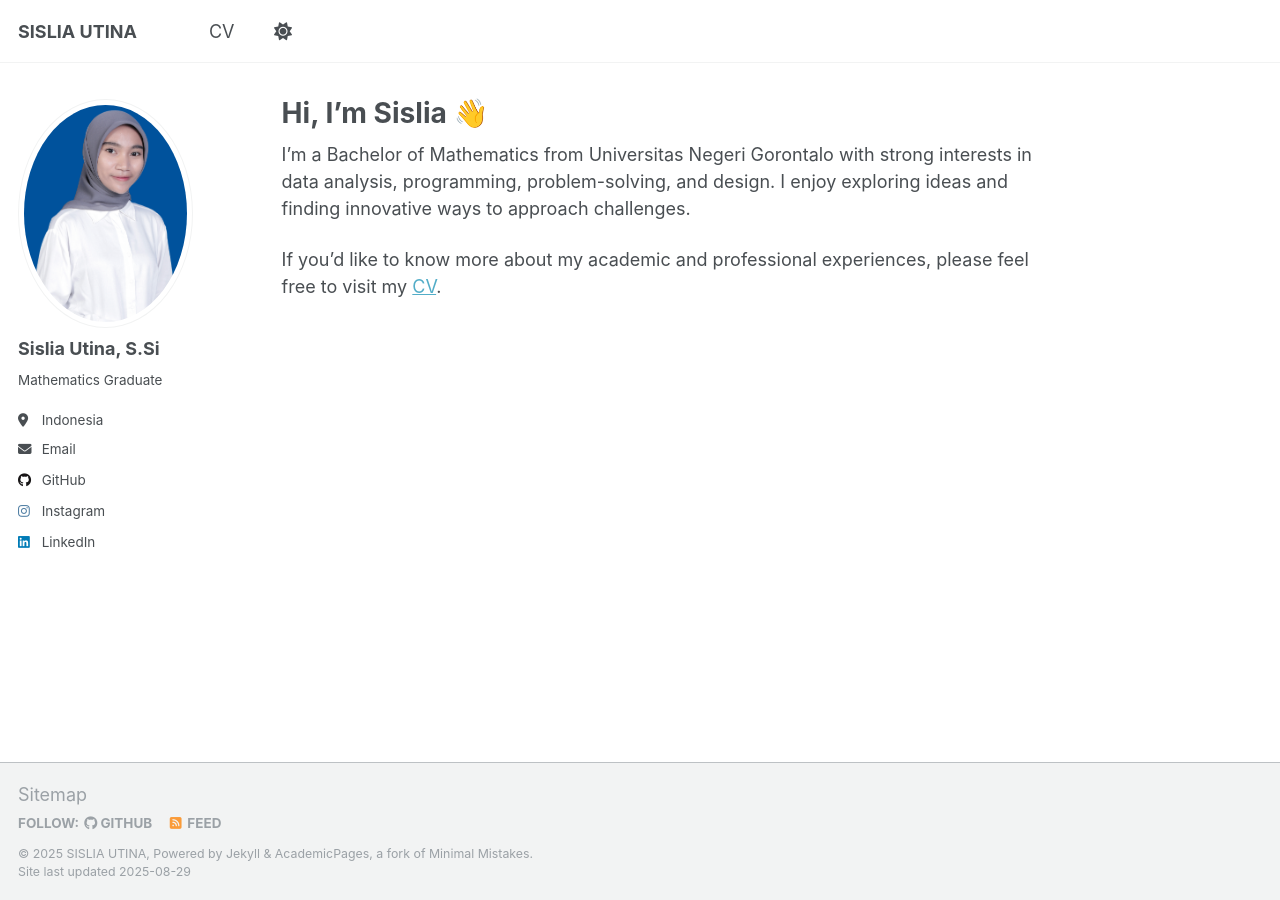
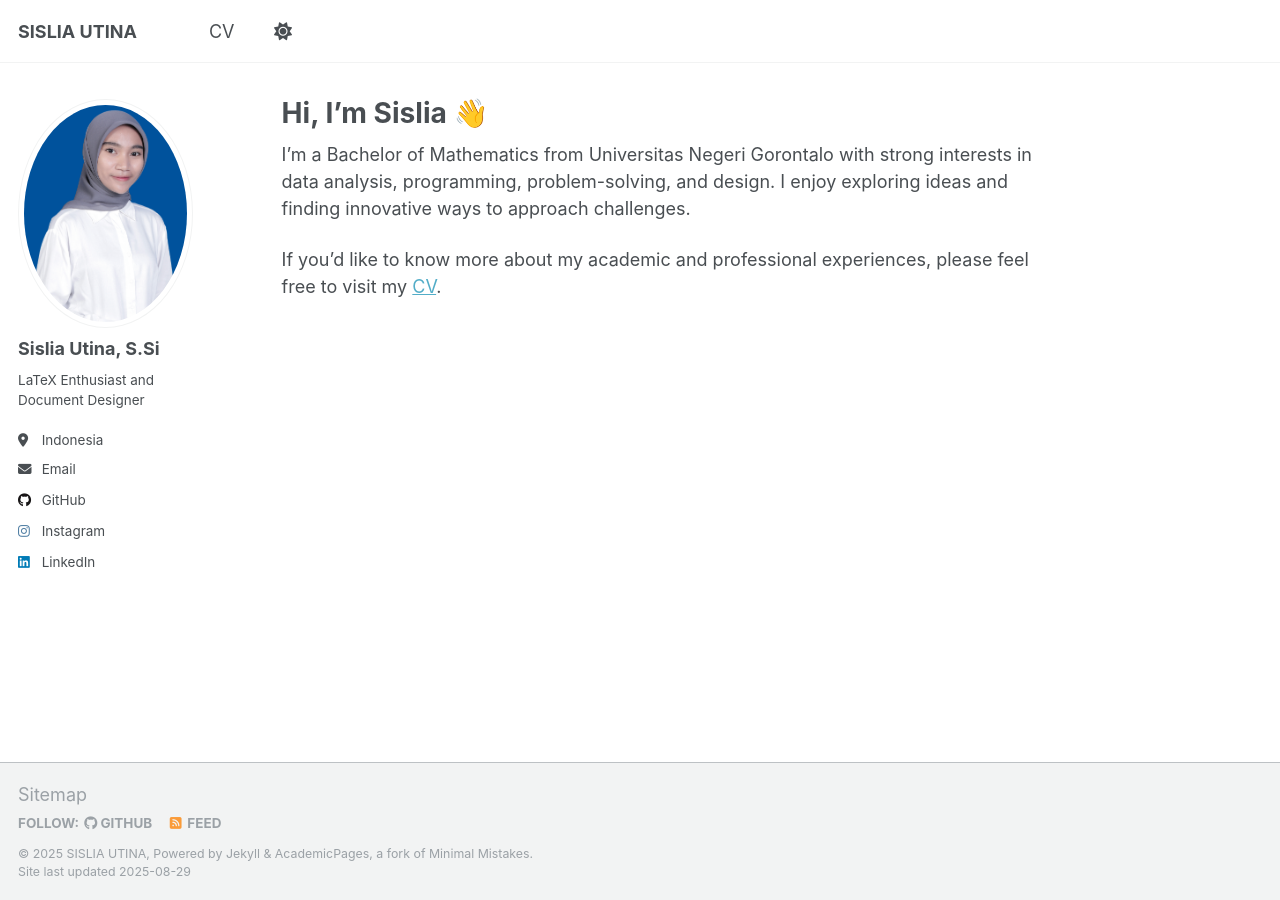
Before and after one commit to sisliautina/sisliautina.github.io, a Jekyll site: the page built from _pages/about.md, in a window 1280 px wide. Built offline with Jekyll 4.4.1, drawn with Linux system fonts in a browser that asks for light colours; a script that is not in the unit is left out.

Commit message:
Update _config.yml

```diff
--- a/_config.yml
+++ b/_config.yml
@@ -25,7 +25,7 @@ author:
   avatar           : "PAS FOTO M.jpeg"
   name             : "Sislia Utina, S.Si"
   pronouns         : # example: "she/her"
-  bio              : "Mathematics Graduate"
+  bio              : "LaTeX Enthusiast and Document Designer"
   location         : "Indonesia"
   employer         : # "Red Brick University"
   uri              : # URL
```
